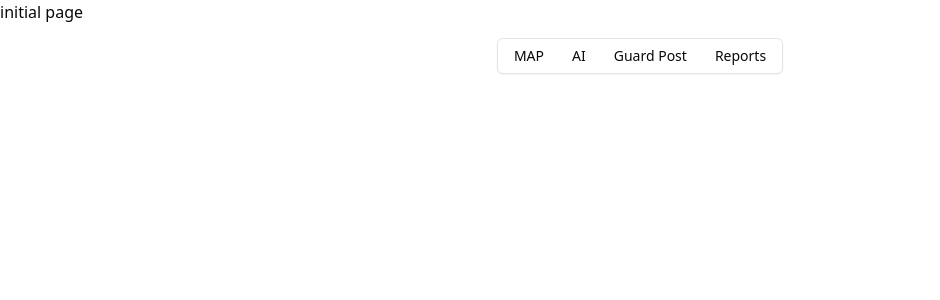
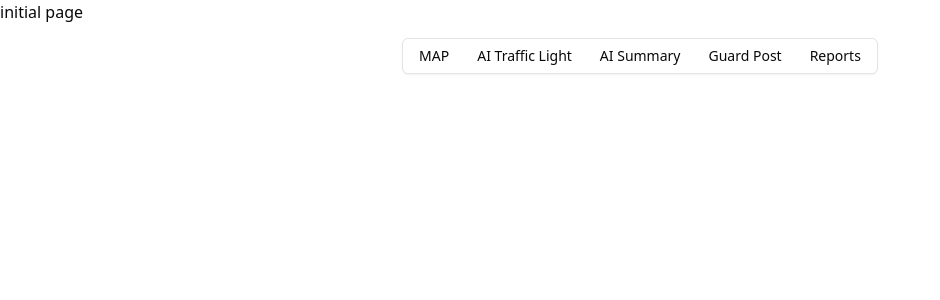
Before and after one commit to alexchtst/Smart-Traffic-Management-Fronteend, a Next.js app: page / in a window 1280 px wide. Shown: the top 300 px of the page, without its empty margins (0-940 px from the left). Built offline with nearby package versions, Linux system fonts and the light colour scheme.

Commit message:
feat: fix menubar

```diff
--- a/src/components/menu-bar.jsx
+++ b/src/components/menu-bar.jsx
@@ -1,4 +1,4 @@
-'use client'
+"use client";
 
 import {
   Menubar,
@@ -10,57 +10,42 @@ import {
   MenubarSubContent,
   MenubarSubTrigger,
   MenubarTrigger,
-} from "@/components/ui/menubar"
+} from "@/components/ui/menubar";
 
-import Link from 'next/link'
+import Link from "next/link";
 
 export function CustomMenuBar() {
   return (
     <Menubar className="w-fit">
-      {/* MAP */}
       <MenubarMenu>
         <MenubarTrigger>
-          <Link href='/Map'>MAP</Link>
+          <Link href="/Map">MAP</Link>
         </MenubarTrigger>
       </MenubarMenu>
-      {/* AI */}
-      {/* Traffic Light | Historcal */}
-      <MenubarMenu>
-        <MenubarTrigger>AI</MenubarTrigger>
-        <MenubarContent>
-          <MenubarItem asChild>
-            {/* masih ada bug disini */}
-            <Link href='/AI/TrafficLight'>
-              Traffic Light
-            </Link>
-          </MenubarItem>
-          <MenubarSeparator />
-          <MenubarSub>
-            <MenubarSubTrigger>
-              Historical
-            </MenubarSubTrigger>
-            <MenubarSubContent>
-              <MenubarItem>
-                <Link href='/AI/Historical/Summary'>Summary</Link>
-              </MenubarItem>
-            </MenubarSubContent>
-          </MenubarSub>
-        </MenubarContent>
-      </MenubarMenu>
-      {/* Guard Post */}
-      {/* Monitoring */}
+
       <MenubarMenu>
         <MenubarTrigger>
-          <Link href='/GuardPost'>Guard Post</Link>
+          <Link href="/AI/TrafficLight">AI Traffic Light</Link>
         </MenubarTrigger>
       </MenubarMenu>
-      {/* Reports */}
-      {/* Create | View */}
+
       <MenubarMenu>
         <MenubarTrigger>
-          <Link href='/Report'>Reports</Link>
+          <Link href="/AI/Summary">AI Summary</Link>
+        </MenubarTrigger>
+      </MenubarMenu>
+
+      <MenubarMenu>
+        <MenubarTrigger>
+          <Link href="/GuardPost">Guard Post</Link>
+        </MenubarTrigger>
+      </MenubarMenu>
+
+      <MenubarMenu>
+        <MenubarTrigger>
+          <Link href="/Report">Reports</Link>
         </MenubarTrigger>
       </MenubarMenu>
     </Menubar>
-  )
+  );
 }
```
Also changed, not shown: src/app/AI/Summary/page.jsx (renamed from src/app/AI/Historical/Summary/page.jsx).
